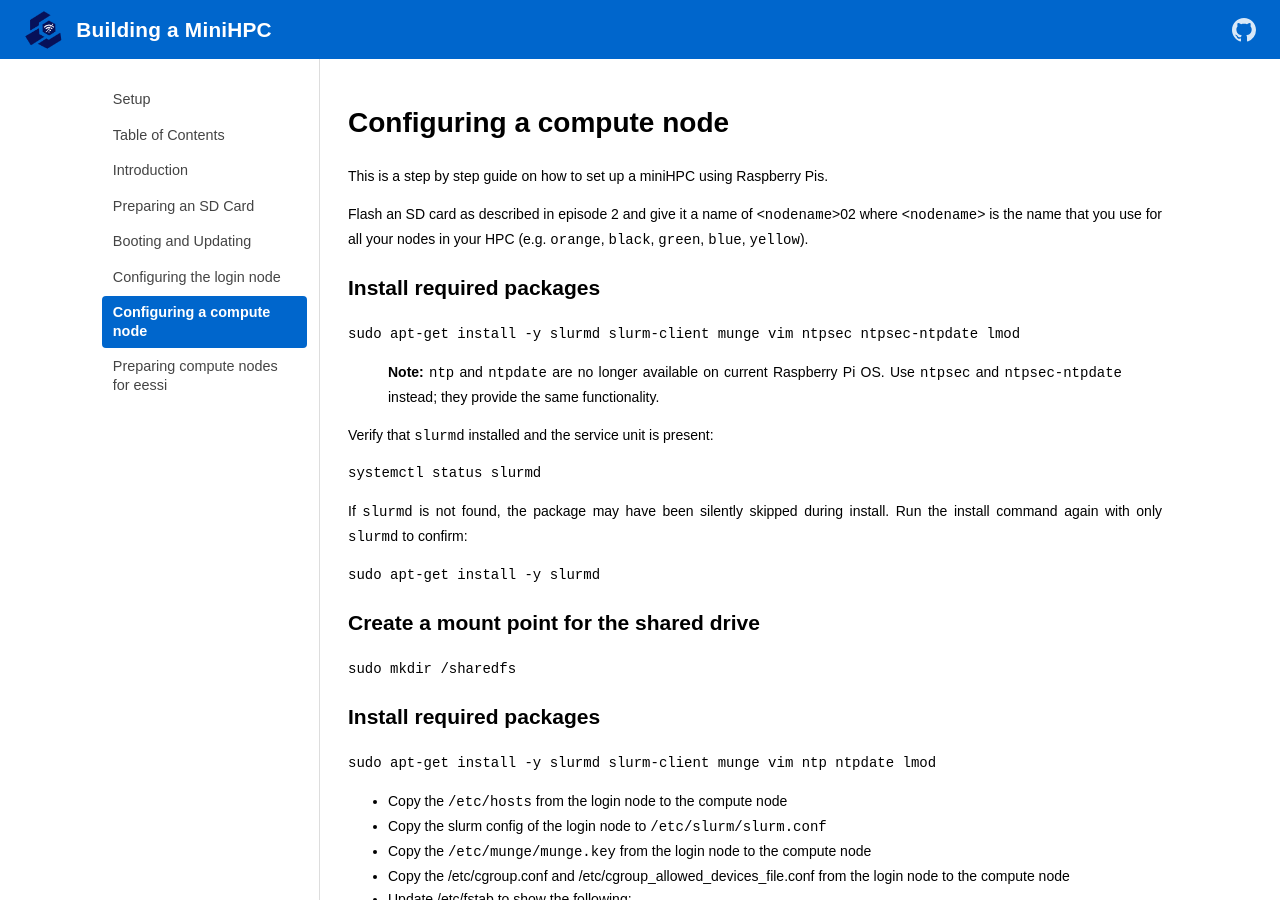
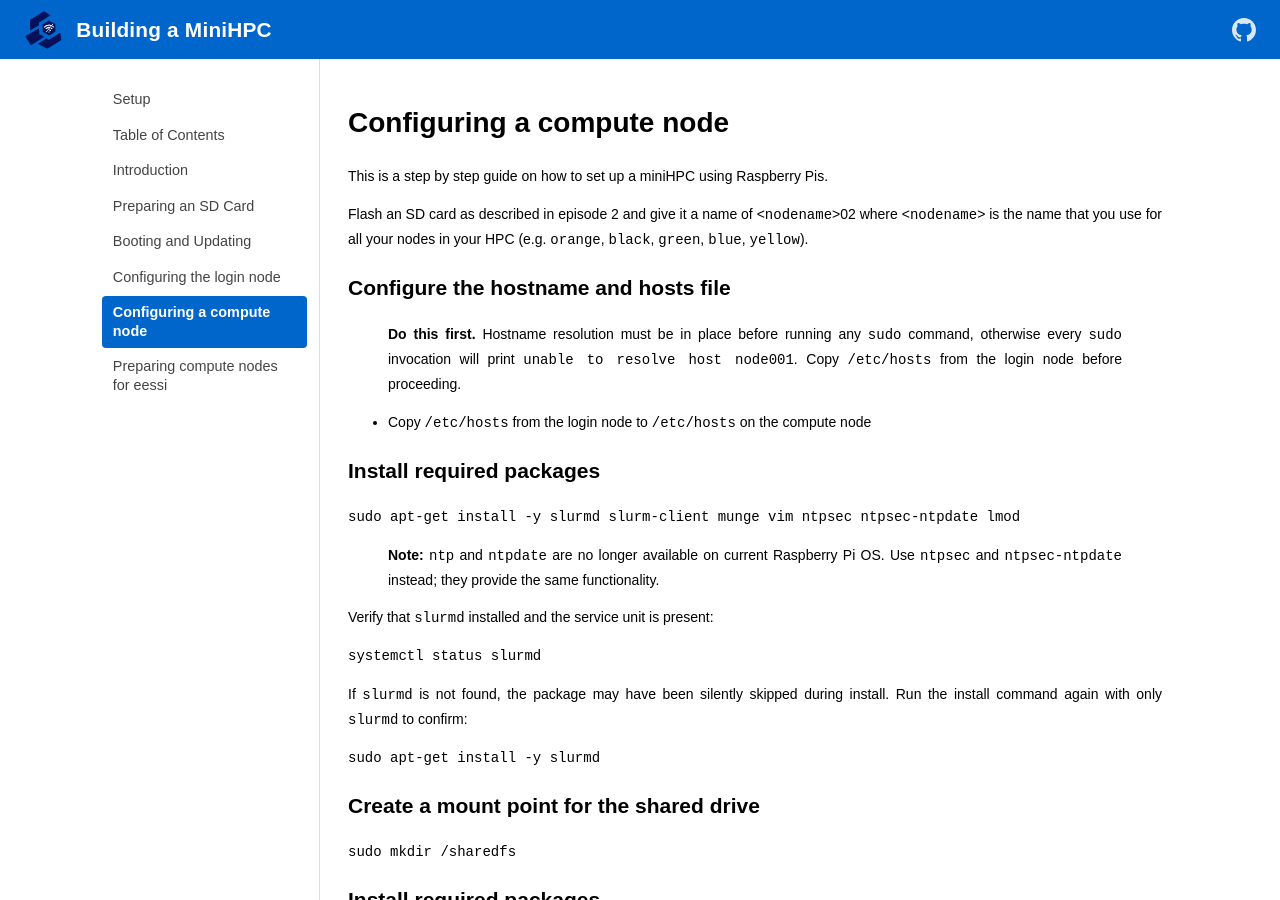
Before and after one commit to carpentriesoffline/Building_a_miniHPC_for_Training, a Jekyll site: the page built from 05-configurationCompute.md, in a window 1280 px wide and 900 px high. Built offline with Jekyll 4.4.1, drawn with Linux system fonts in a browser that asks for light colours.

Commit message:
fix: `/etc/hosts` missing before `mkdir /sharedfs` (towards #11)
The hostname resolution error (`unable to resolve host node001`) occurs because `/etc/hosts` hasn't been configured yet at that point. Reorder steps so the hosts file is copied/configured first, or add an explicit prerequisite note.

```diff
--- a/05-configurationCompute.md
+++ b/05-configurationCompute.md
@@ -7,6 +7,14 @@ This is a step by step guide on how to set up a miniHPC using Raspberry Pis.
 
 Flash an SD card as described in episode 2 and give it a name of <`nodename`>02 where <`nodename`> is the
 name that you use for all your nodes in your HPC (e.g. `orange`, `black`, `green`, `blue`, `yellow`).
+
+## Configure the hostname and hosts file
+
+> **Do this first.** Hostname resolution must be in place before running any `sudo` command,
+> otherwise every `sudo` invocation will print `unable to resolve host node001`. Copy `/etc/hosts`
+> from the login node before proceeding.
+
+- Copy `/etc/hosts` from the login node to `/etc/hosts` on the compute node
 
 ## Install required packages
 
```
